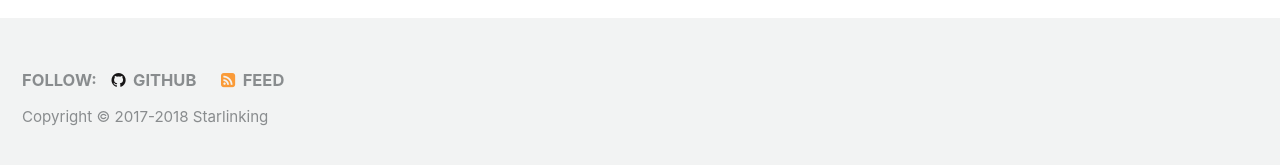
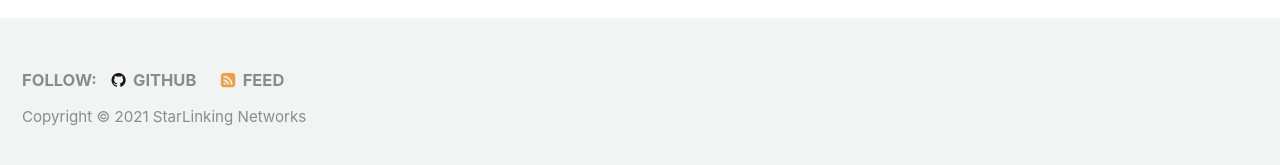
Before and after one commit to starlinking/blog, a Jekyll site: the page built from index.html, in a window 1280 px wide and 900 px high, scrolled down 409 px. Shown: the part 728-893 px from the top of the window. Built offline with Jekyll 4.4.1, drawn with Linux system fonts in a browser that asks for light colours; the list of posts is cut into pages by our own code.

Commit message:
update (c) year

```diff
--- a/_includes/footer.html
+++ b/_includes/footer.html
@@ -22,4 +22,4 @@
   </ul>
 </div>
 
-<div class="page__footer-copyright">Copyright &copy; 2017-2018 Starlinking </div>
+<div class="page__footer-copyright">Copyright &copy; 2021 StarLinking Networks </div>
```
